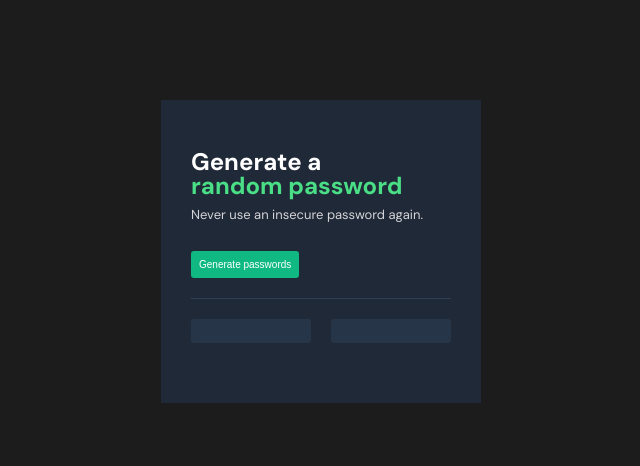
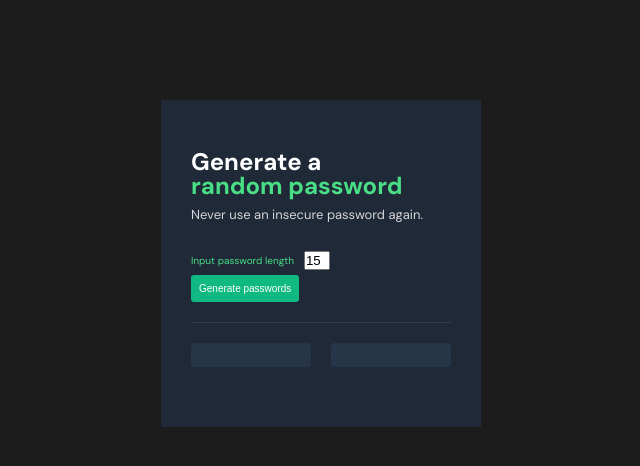
Before and after one commit to ichiomafrancis/Javascript_free_course_from_Scrimba, a plain HTML site: page randomPasswordGenerator/index.html in a window 1280 px wide. Shown: the whole page, without its empty margins (319-959 px from the left). Drawn offline with Linux system fonts and the light colour scheme.

Commit message:
modified the index.js file to request/accept password length from user

```diff
--- a/randomPasswordGenerator/index.html
+++ b/randomPasswordGenerator/index.html
@@ -14,7 +14,11 @@
         <h2 class="heading-1">Generate a</h2>
         <h2 class="heading-2">random password</h2>
       </div>
-      <p>Never use an insecure password again.</p>
+      <p class="info">Never use an insecure password again.</p>
+      <div class="passwordLength">
+        <p class="">Input password length</p>
+        <input type="text" value="15" id="passwordLength-el" />
+      </div>
       <button type="submit" class="btn" onclick="generateRandomPassword()">
         Generate passwords
       </button>
--- a/randomPasswordGenerator/index.js
+++ b/randomPasswordGenerator/index.js
@@ -98,10 +98,13 @@ let passwordTwoEl = document.getElementById("passwordTwo-el");
 function generateRandomPassword() {
   let passwordOne = "";
   let passwordTwo = "";
-  for (let i = 0; i < 15; i++) {
+  let passwordLengthEl = document.getElementById("passwordLength-el").value;
+  for (let i = 0; i < passwordLengthEl; i++) {
     passwordOne += characters[Math.floor(Math.random() * characters.length)];
     passwordTwo += characters[Math.floor(Math.random() * characters.length)];
   }
   passwordOneEl.textContent = passwordOne;
   passwordTwoEl.textContent = passwordTwo;
 }
+
+console.log(passwordLengthEl);
--- a/randomPasswordGenerator/style.css
+++ b/randomPasswordGenerator/style.css
@@ -32,10 +32,26 @@ body {
   color: #4adf86;
 }
 
-p {
+.info {
   margin-bottom: 30px;
   color: #d5d4d8;
   font-size: 13px;
+}
+
+.passwordLength {
+  display: flex;
+  justify-content: left;
+  align-items: center;
+  gap: 10px;
+  margin-bottom: 5px;
+  font-size: 10px;
+  color: #4adf86;
+}
+
+#passwordLength-el {
+  width: 10%;
+  /* padding: 3px; */
+  outline: none;
 }
 
 .btn {
```
